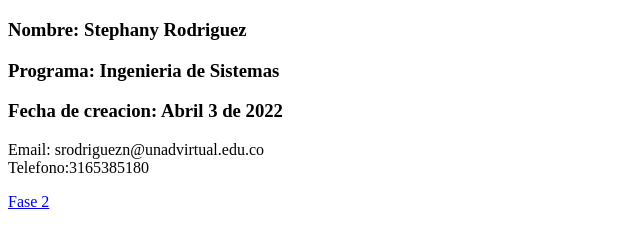
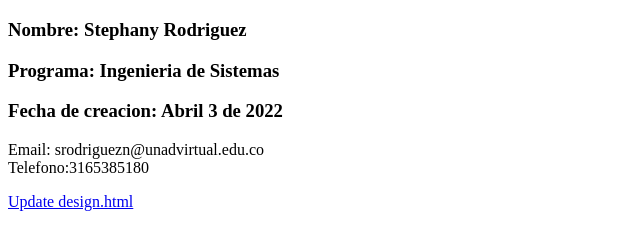
Before and after one commit to stephanyrodriguez95/DSW-StephanyRodriguez, a plain HTML site: page index.html in a window 1280 px wide. Shown: the part 61-310 px from the top of the page, without its empty margins (0-640 px from the left). Drawn offline with Linux system fonts and the light colour scheme.

Commit message:
Update index.html

```diff
--- a/index.html
+++ b/index.html
@@ -18,6 +18,6 @@
     Telefono:3165385180 <br>
 </p>
 
-<a href="fase 2/design.html">Fase 2</a>
+<a href="fase2/design.html">Update design.html</a>
 </body>
 </html>
```
